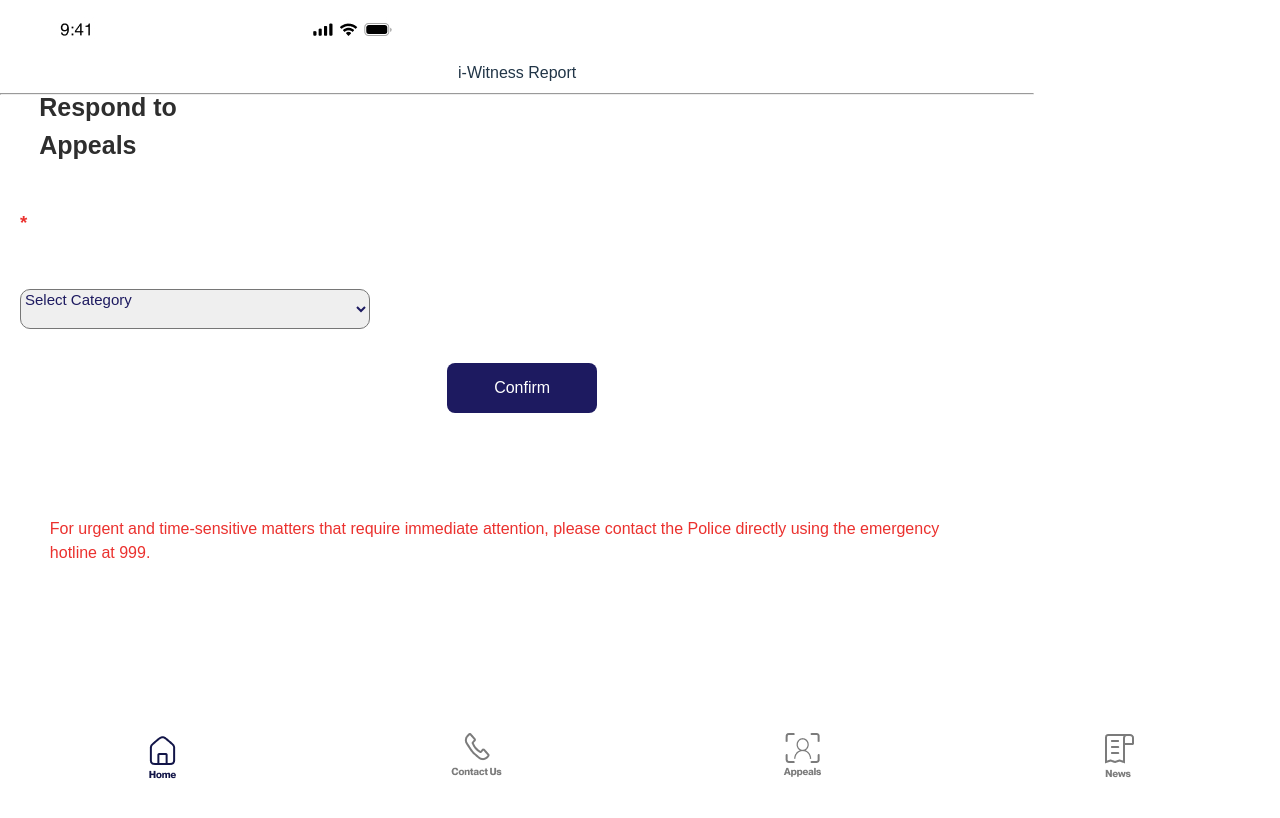
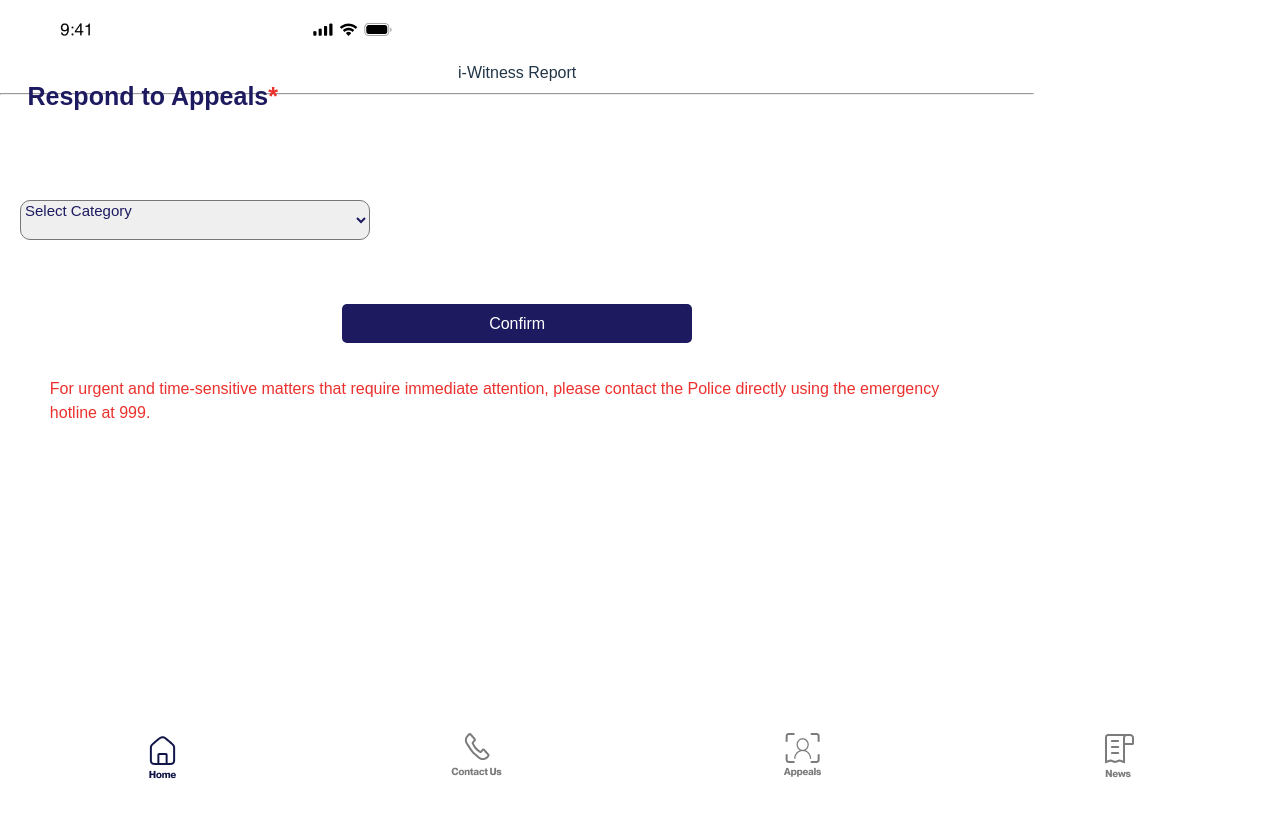
Before and after one commit to chihiroloh/police-sg, a React (Vite) app in the folder frontend/: page /IWitness in a window 1280 px wide. Shown: the top 818 px of the page. Built offline with nearby package versions, Linux system fonts and the light colour scheme.

Commit message:
Updating CSS iWitness

```diff
--- a/frontend/src/components/IWitness.jsx
+++ b/frontend/src/components/IWitness.jsx
@@ -73,8 +73,6 @@ const IWitness = () => {
   };
 
   const addIWitness = async () => {
-    console.log(userInfoCtx.accessToken);
-    console.log(userInfoCtx.userId);
     const res = await fetch(
       `${import.meta.env.VITE_SERVER}/api/iWitness/${userInfoCtx.userId}`,
       {
@@ -105,7 +103,6 @@ const IWitness = () => {
       timeIRef.current = "";
       locationIRef.current = "";
       const data = await res.json();
-      console.log(data);
       setRefId(data.refId);
     } else {
       alert("There was an error submitting your report.");
@@ -125,8 +122,9 @@ const IWitness = () => {
       {currentPage === "page1" && (
         <div className="row">
           <h3 className="info">
-            <p className="incident">Respond to Appeals</p>
-            <span className="star">*</span>
+            <p className="incident-header">
+              Respond to Appeals<span className="star">*</span>
+            </p>
           </h3>
           <br />
           <div className="input-description">
@@ -148,7 +146,7 @@ const IWitness = () => {
           <br />
 
           <div className="handle-container">
-            <button className="confirmbutton" onClick={handlePage1Change}>
+            <button className="confirm-lnf" onClick={handlePage1Change}>
               Confirm
             </button>
           </div>
@@ -224,7 +222,12 @@ const IWitness = () => {
             If the incident happened over a period of time, please indicate the
             full range of dates.
           </div>
-          <input id="dateI" type="date" placeholder="Enter Description"></input>
+          <input
+            id="dateI"
+            type="date"
+            placeholder="Enter Description"
+            max={new Date().toISOString().split("T")[0]}
+          ></input>
           <br></br>
 
           <h3 className="info">
@@ -304,7 +307,7 @@ const IWitness = () => {
       {currentPage === "page5-nextofkin" && (
         <div className="row lnf-complete">
           <h3>Complete</h3>
-          <img src={PIO4}></img>
+          <img src={PIN4}></img>
           <br></br>
           <img className="tick" src={tick}></img>
           <br></br>
--- a/frontend/src/components/LostNFound.css
+++ b/frontend/src/components/LostNFound.css
@@ -14,6 +14,7 @@
   padding: 3%;
   text-align: left;
   margin-top: 0%;
+  width: 100%;
 }
 i-star {
   color: #eb312e;
--- a/frontend/src/components/LostNFound.jsx
+++ b/frontend/src/components/LostNFound.jsx
@@ -129,7 +129,7 @@ const LostNFound = () => {
         {currentPage === "page1" && (
           <div className="row">
             <p className="incident-header">
-              Nature of Incident<span className="i-star">*</span>
+              Nature of Incident<span className="star">*</span>
             </p>
             <br></br>
             <div className="input-lnf">
```
